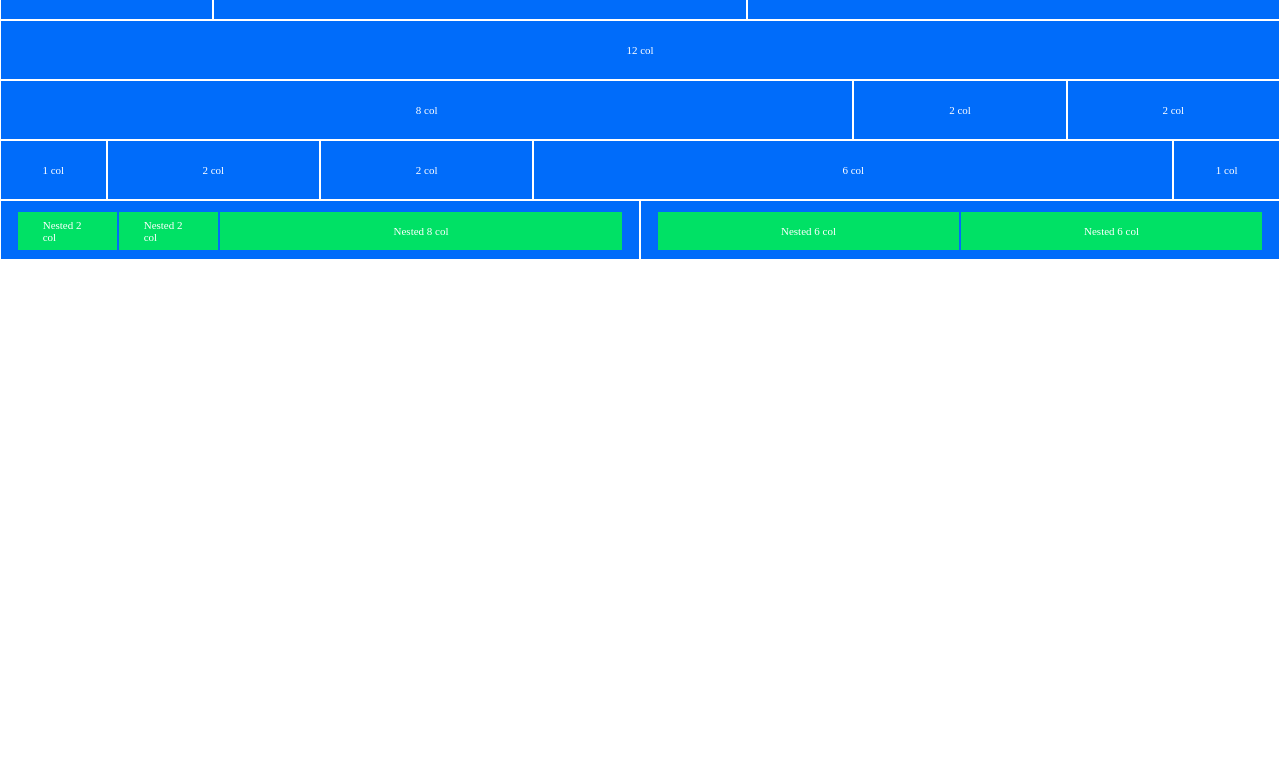
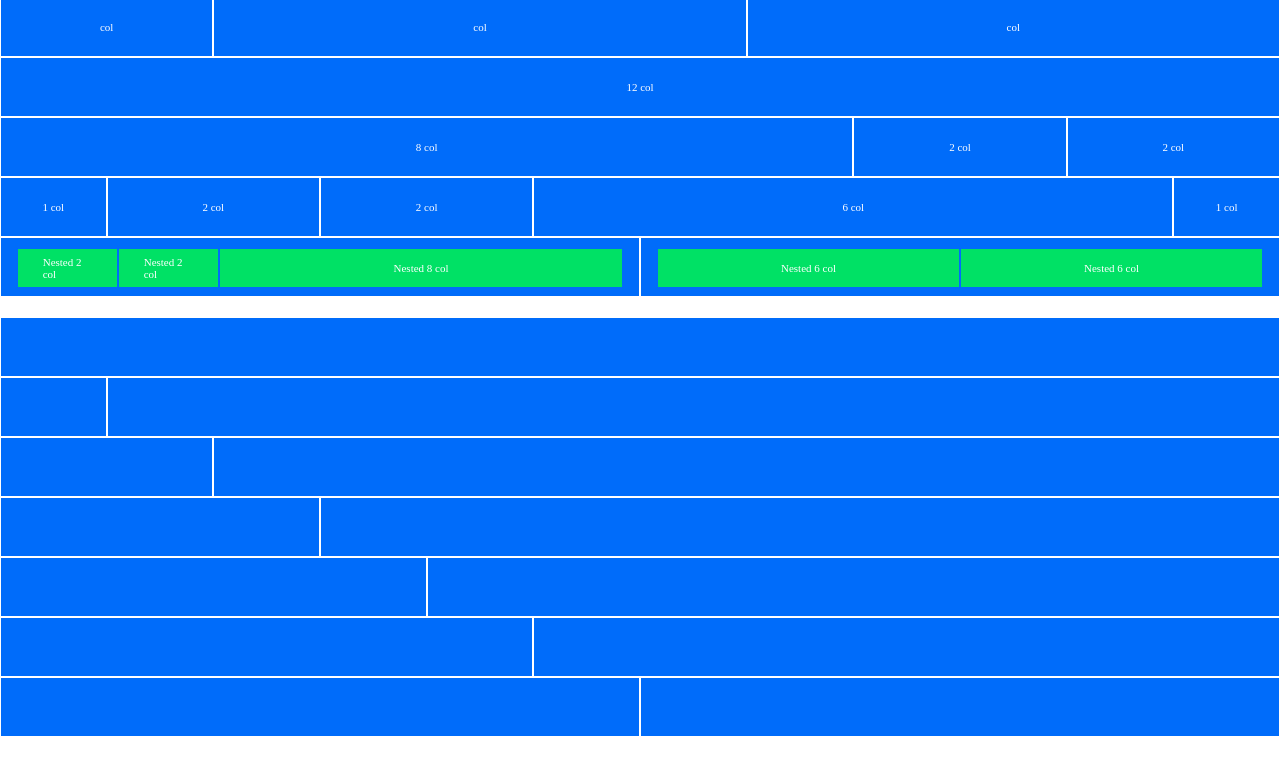
Before and after one commit to Giuseppe0197/html-css-12bool, a plain HTML site: page index.html in a window 1280 px wide. Shown: the part 100-857 px from the top of the page. Before the commit the page ends 800 px from the top, so only its background shows below. Drawn offline with Linux system fonts and the light colour scheme.

Commit message:
seconda sezione

```diff
--- a/css/style.css
+++ b/css/style.css
@@ -27,3 +27,7 @@ span {
     border: 1px solid #006CFA;
     position: relative;
 }
+
+.container {
+    margin-bottom: 20px;
+}
--- a/index.html
+++ b/index.html
@@ -10,7 +10,11 @@
 </head>
 <body>
 
+    <!-- prima parte -->
+
     <div class="container">
+
+        <h1>Esercizio per casa</h1>
 
         <div class="row">
 
@@ -236,5 +240,66 @@
 
     </div>
 
+    <!-- seconda parte -->
+
+
+    <div class="container">
+
+        <div class="row">
+
+            <div class="col-12"></div>
+
+        </div>
+
+        <div class="row">
+
+            <div class="col-1"></div>
+
+            <div class="col-11"></div>
+
+        </div>
+
+        <div class="row">
+
+            <div class="col-2"></div>
+
+            <div class="col-10"></div>
+
+        </div>
+
+        <div class="row">
+
+            <div class="col-3"></div>
+
+            <div class="col-9"></div>
+
+        </div>
+
+        <div class="row">
+
+            <div class="col-4"></div>
+
+            <div class="col-8"></div>
+
+        </div>
+
+        <div class="row">
+
+            <div class="col-5"></div>
+
+            <div class="col-7"></div>
+
+        </div>
+
+        <div class="row">
+
+            <div class="col-6"></div>
+
+            <div class="col-6"></div>
+
+        </div>
+
+    </div>
+
 </body>
 </html>
```
